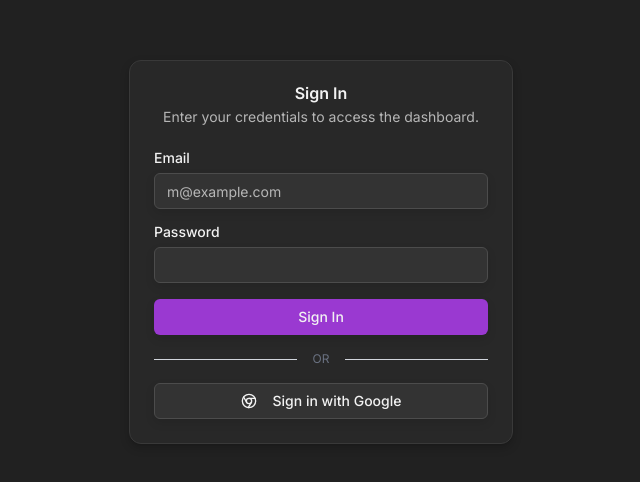
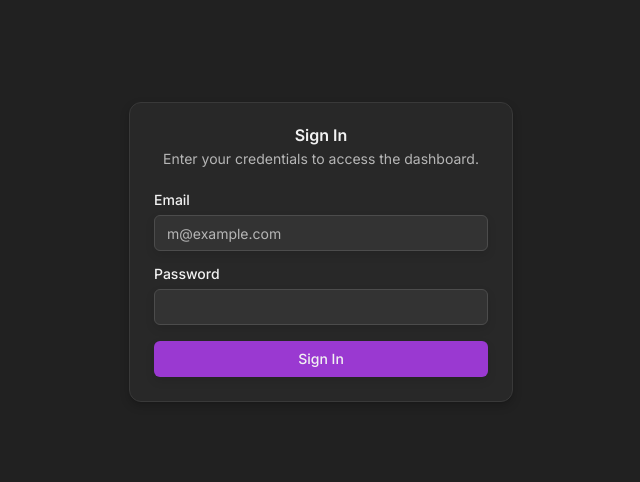
Before and after one commit to DevDugg/bioflow, a Next.js app: page /login in a window 1280 px wide. Shown: the part 148-630 px from the top of the page, without its empty margins (319-959 px from the left). Built offline with nearby package versions, Linux system fonts and the light colour scheme.

Commit message:
hid the google auth

```diff
--- a/src/app/login/login-form.tsx
+++ b/src/app/login/login-form.tsx
@@ -50,7 +50,7 @@ export function LoginForm() {
         </div>
         <SubmitButton />
       </form>
-      <div className="my-4 flex items-center">
+      {/* <div className="my-4 flex items-center">
         <div className="flex-grow border-t border-gray-300" />
         <span className="mx-4 text-xs text-gray-500">OR</span>
         <div className="flex-grow border-t border-gray-300" />
@@ -60,7 +60,7 @@ export function LoginForm() {
           <ChromeIcon className="mr-2 h-4 w-4" />
           Sign in with Google
         </Button>
-      </form>
+      </form> */}
     </>
   );
 }
```
